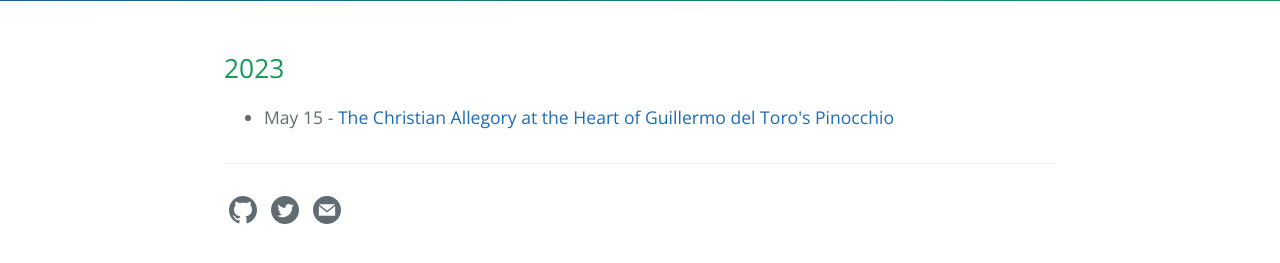
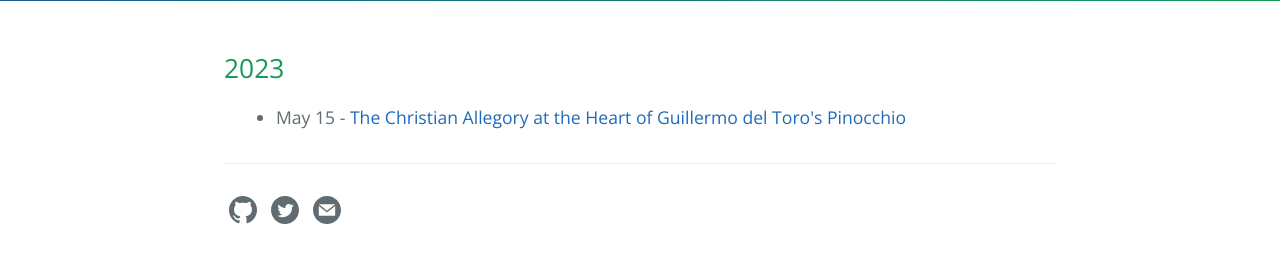
Before and after one commit to amangrg/amangrg.github.io, a Jekyll site: the page built from blog.md, in a window 1280 px wide. Shown: the part 372-635 px from the top of the page. Built offline with Jekyll 4.4.1, drawn with Linux system fonts in a browser that asks for light colours.

Commit message:
chore: style fix

```diff
--- a/blog.md
+++ b/blog.md
@@ -15,7 +15,7 @@ order: 1
 <ul>
 {% assign date = currentdate %}
 {% endif %}
-<li>
+<li style="margin-left: 12px">
 <span>{{ post.date | date: "%b %-d" }} - </span>
 <a href="{{ site.url }}{{ post.url }}">
 <span>{{ post.title }}</span>
```
